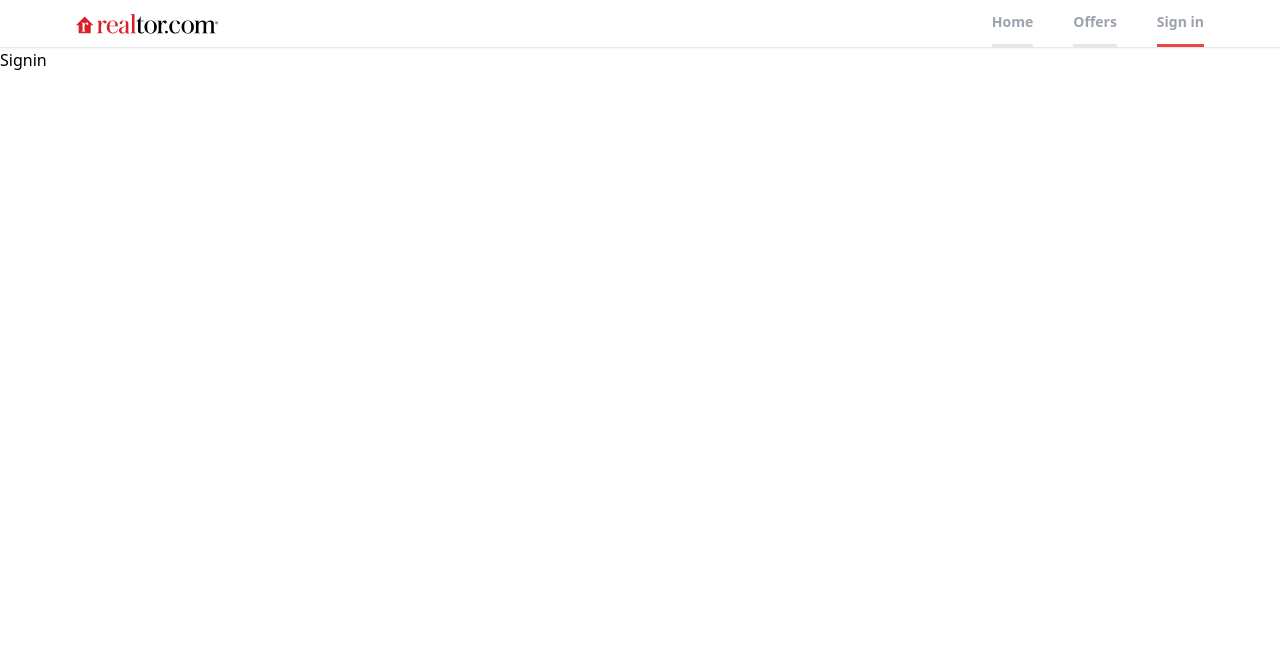
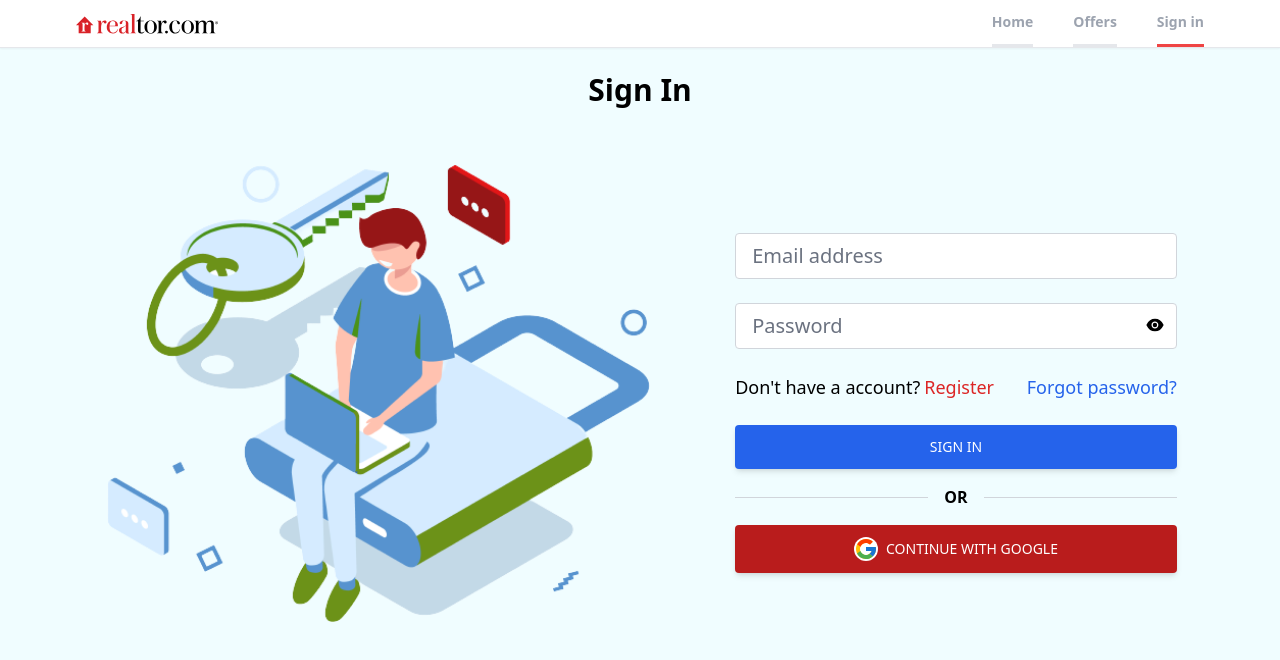
Before and after one commit to morteza06/Realtor-clone-react, a React (Create React App) app: page /sign-in in a window 1280 px wide. Shown: the top 660 px of the page. Built offline with nearby package versions, Linux system fonts and the light colour scheme.

Commit message:
Create Sign in, Sign up and Forgot password pages and oauth component

```diff
--- /dev/null
+++ b/src/components/OAuth.jsx
@@ -0,0 +1,23 @@
+import { FcGoogle } from 'react-icons/fc';
+const OAuth = () => {
+  return (
+    <button className='flex  items-center
+            justify-center w-full bg-red-700
+            text-white px-7 py-3 uppercase
+            text-sm font-medium
+            hover:bg-red-800
+            active:bg-red-900
+            shadow-md hover:shadow-lg
+            active:shadow-lg
+            transition
+            duration-150
+            ease-in-out rounded'>
+        <FcGoogle className='text-2xl
+            bg-white rounded-full mr-2'
+        />
+        Continue with Google
+    </button>
+  )
+}
+
+export default OAuth
--- a/src/index.css
+++ b/src/index.css
@@ -2,6 +2,6 @@
 @tailwind components;
 @tailwind utilities;
 
-/* body {
+body {
     background-color: rgb(240, 253, 255);
-} */
+}
--- a/src/pages/ForgotPassword.jsx
+++ b/src/pages/ForgotPassword.jsx
@@ -1,67 +1,66 @@
-// import { Login } from '../assets';
-// import { useState } from 'react';
-// import { Link } from 'react-router-dom';
-// import OAuth from '../components/OAuth';
+import { Login } from '../assets';
+import { useState } from 'react';
+import { Link } from 'react-router-dom';
+import OAuth from '../components/OAuth';
 
 
 const ForgotPassword = () => {
-    // const [email, setEmail] = useState("");
-    // function onChange(e){
-    //   setEmail(e.target.id);
-    // }
+    const [email, setEmail] = useState("");
+    function onChange(e){
+      setEmail(e.target.id);
+    }
     return (
-      <div>ForgetPassword</div>
-      // <section>
-      //   <h1 className='text-3xl text-center mt-6 font-bold'>Forgot Password</h1>
-      //   <div className='flex justify-center flex-wrap
-      //               items-center px-6 py-12 max-w-6xl mx-auto
-      //                '>
-      //     <div className='md:w-[67%] lg:w-[50%] mb-12 md:mb-6'>
-      //       <img src={Login} alt="Key" className='w-full' />
-      //     </div>
-      //     <div className='w-full md:w-[67%] lg:w-[40%] lg:ml-20'>
-      //       <form >
-      //         <input
-      //           type="email" id='email'
-      //           value={email}
-      //           onChange={onChange}
-      //           placeholder='Email address'
-      //           className='mb-6 w-full px-4 py-2 text-xl
-      //            text-gray-700 bg-white border-gray-300 rounded
-      //            transition ease-in-out'
-      //         />
+      <section>
+        <h1 className='text-3xl text-center mt-6 font-bold'>Forgot Password</h1>
+        <div className='flex justify-center flex-wrap
+                    items-center px-6 py-12 max-w-6xl mx-auto
+                     '>
+          <div className='md:w-[67%] lg:w-[50%] mb-12 md:mb-6'>
+            <img src={Login} alt="Key" className='w-full' />
+          </div>
+          <div className='w-full md:w-[67%] lg:w-[40%] lg:ml-20'>
+            <form >
+              <input
+                type="email" id='email'
+                value={email}
+                onChange={onChange}
+                placeholder='Email address'
+                className='mb-6 w-full px-4 py-2 text-xl
+                 text-gray-700 bg-white border-gray-300 rounded
+                 transition ease-in-out'
+              />
 
-      //         <div className='flex justify-between
-      //         whitespace-nowarp text-sm
-      //         sm:text-lg'>
-      //           <p className='mb-6 '>Don't have a account?
-      //             <Link to="/sign-up"
-      //               className='text-red-600 hover:text-red-700
-      //               transition duration-200 ease-in-out ml-1'>Register</Link>
-      //           </p>
-      //           <p>
-      //             <Link to="/sign-in"
-      //             className='text-blue-600 hover:text-blue-700
-      //             transition duration-200 ease-in-out ml-1'>Sign in instead</Link>
-      //           </p>
-      //         </div>
-      //         <button className='w-full bg-blue-600 text-white px-7 py-3
-      //             text-sm font-medium uppercase rounded shadow-md hover:bg-blue-700
-      //             transition duration-150 ease-in-out hover:shadow-lg active:bg-blue-800'
-      //         type='submit'>send reset password</button>
-      //         <div className='flex my-4 items-center
-      //             before:border-t before:flex-1
-      //             before:border-gray-300
-      //             after:border-t after:flex-1
-      //             after:border-gray-300'>
-      //           <p className='text-center
-      //           font-semibold mx-4 '>OR</p>
-      //         </div>
-      //         <OAuth />
-      //       </form>
-      //     </div>
-      //   </div>
-      // </section>
+              <div className='flex justify-between
+              whitespace-nowarp text-sm
+              sm:text-lg'>
+                <p className='mb-6 '>Don't have a account?
+                  <Link to="/sign-up"
+                    className='text-red-600 hover:text-red-700
+                    transition duration-200 ease-in-out ml-1'>Register</Link>
+                </p>
+                <p>
+                  <Link to="/sign-in"
+                  className='text-blue-600 hover:text-blue-700
+                  transition duration-200 ease-in-out ml-1'>Sign in instead</Link>
+                </p>
+              </div>
+              <button className='w-full bg-blue-600 text-white px-7 py-3
+                  text-sm font-medium uppercase rounded shadow-md hover:bg-blue-700
+                  transition duration-150 ease-in-out hover:shadow-lg active:bg-blue-800'
+              type='submit'>send reset password</button>
+              <div className='flex my-4 items-center
+                  before:border-t before:flex-1
+                  before:border-gray-300
+                  after:border-t after:flex-1
+                  after:border-gray-300'>
+                <p className='text-center
+                font-semibold mx-4 '>OR</p>
+              </div>
+              <OAuth />
+            </form>
+          </div>
+        </div>
+      </section>
     )
 }
 
--- a/src/pages/Signin.jsx
+++ b/src/pages/Signin.jsx
@@ -1,95 +1,94 @@
-// import { Login } from '../assets';
-// import { useState } from 'react';
-// import {AiFillEyeInvisible, AiFillEye } from 'react-icons/ai';
-// import { Link } from 'react-router-dom';
-// import OAuth from '../components/OAuth';
+import { Login } from '../assets';
+import { useState } from 'react';
+import {AiFillEyeInvisible, AiFillEye } from 'react-icons/ai';
+import { Link } from 'react-router-dom';
+import OAuth from '../components/OAuth';
 
 const Signin = () => {
-  // const [showPassword, setShowPassword] = useState(false);
-  // const [formData, setFormData] = useState({
-  //   email:"",
-  //   password:""
-  // });
-  // const { email, password } = formData;
-  // function onChange(e){
-  //   // console.log(e.target.value);
-  //   setFormData((prevState)=>({
-  //     ...prevState,
-  //     [e.target.id]: e.target.value,
-  //   }))
-  // }
+  const [showPassword, setShowPassword] = useState(false);
+  const [formData, setFormData] = useState({
+    email:"",
+    password:""
+  });
+  const { email, password } = formData;
+  function onChange(e){
+    // console.log(e.target.value);
+    setFormData((prevState)=>({
+      ...prevState,
+      [e.target.id]: e.target.value,
+    }))
+  }
   return (
-    <div>Signin</div>
-    // <section>
-    //   <h1 className='text-3xl text-center mt-6 font-bold'>Sign In</h1>
-    //   <div className='flex justify-center flex-wrap
-    //               items-center px-6 py-12 max-w-6xl mx-auto
-    //                '>
-    //     <div className='md:w-[67%] lg:w-[50%] mb-12 md:mb-6'>
-    //       <img src={Login} alt="Key" className='w-full' />
-    //     </div>
-    //     <div className='w-full md:w-[67%] lg:w-[40%] lg:ml-20'>
-    //       <form >
-    //         <input
-    //           type="email" id='email'
-    //           value={email}
-    //           onChange={onChange}
-    //           placeholder='Email address'
-    //           className='mb-6 w-full px-4 py-2 text-xl
-    //            text-gray-700 bg-white border-gray-300 rounded
-    //            transition ease-in-out'
-    //         />
-    //         <div className='relative mb-6'>
-    //           <input
-    //             type={showPassword ? "text" : "password"}
-    //             id='password'
-    //             value={password}
-    //             onChange={onChange}
-    //             placeholder='Password'
-    //             className='w-full px-4 py-2 text-xl
-    //             text-gray-700 bg-white border-gray-300 rounded
-    //             transition ease-in-out'
-    //           />
-    //           {showPassword ? (
-    //             <AiFillEyeInvisible className='absolute right-3 top-3 text-xl cursor-pointer'
-    //             onClick={() => setShowPassword((prevState) => !prevState)}/>
-    //             ) : (
-    //             <AiFillEye className='absolute right-3 top-3 text-xl cursor-pointer'
-    //               onClick={() => setShowPassword((prevState) => !prevState)}/>
-    //             )
-    //           }
-    //         </div>
-    //         <div className='flex justify-between
-    //         whitespace-nowarp text-sm
-    //         sm:text-lg'>
-    //           <p className='mb-6 '>Don't have a account?
-    //             <Link to="/sign-up"
-    //               className='text-red-600 hover:text-red-700
-    //               transition duration-200 ease-in-out ml-1'>Register</Link>
-    //           </p>
-    //           <p>
-    //             <Link to="/forgot-password"
-    //             className='text-blue-600 hover:text-blue-700
-    //             transition duration-200 ease-in-out ml-1'>Forgot password?</Link>
-    //           </p>
-    //         </div>
-    //         <button className='w-full bg-blue-600 text-white px-7 py-3
-    //             text-sm font-medium uppercase rounded shadow-md hover:bg-blue-700
-    //             transition duration-150 ease-in-out hover:shadow-lg active:bg-blue-800'
-    //         type='submit'>Sign in</button>
-    //         <div className='flex my-4 items-center
-    //             before:border-t before:flex-1
-    //             before:border-gray-300
-    //             after:border-t after:flex-1
-    //             after:border-gray-300'>
-    //           <p className='text-center
-    //           font-semibold mx-4 '>OR</p>
-    //         </div>
-    //         <OAuth />
-    //       </form>
-    //     </div>
-    //   </div>
-    // </section>
+    <section>
+      <h1 className='text-3xl text-center mt-6 font-bold'>Sign In</h1>
+      <div className='flex justify-center flex-wrap
+                  items-center px-6 py-12 max-w-6xl mx-auto
+                   '>
+        <div className='md:w-[67%] lg:w-[50%] mb-12 md:mb-6'>
+          <img src={Login} alt="Key" className='w-full' />
+        </div>
+        <div className='w-full md:w-[67%] lg:w-[40%] lg:ml-20'>
+          <form >
+            <input
+              type="email" id='email'
+              value={email}
+              onChange={onChange}
+              placeholder='Email address'
+              className='mb-6 w-full px-4 py-2 text-xl
+               text-gray-700 bg-white border-gray-300 rounded
+               transition ease-in-out'
+            />
+            <div className='relative mb-6'>
+              <input
+                type={showPassword ? "text" : "password"}
+                id='password'
+                value={password}
+                onChange={onChange}
+                placeholder='Password'
+                className='w-full px-4 py-2 text-xl
+                text-gray-700 bg-white border-gray-300 rounded
+                transition ease-in-out'
+              />
+              {showPassword ? (
+                <AiFillEyeInvisible className='absolute right-3 top-3 text-xl cursor-pointer'
+                onClick={() => setShowPassword((prevState) => !prevState)}/>
+                ) : (
+                <AiFillEye className='absolute right-3 top-3 text-xl cursor-pointer'
+                  onClick={() => setShowPassword((prevState) => !prevState)}/>
+                )
+              }
+            </div>
+            <div className='flex justify-between
+            whitespace-nowarp text-sm
+            sm:text-lg'>
+              <p className='mb-6 '>Don't have a account?
+                <Link to="/sign-up"
+                  className='text-red-600 hover:text-red-700
+                  transition duration-200 ease-in-out ml-1'>Register</Link>
+              </p>
+              <p>
+                <Link to="/forgot-password"
+                className='text-blue-600 hover:text-blue-700
+                transition duration-200 ease-in-out ml-1'>Forgot password?</Link>
+              </p>
+            </div>
+            <button className='w-full bg-blue-600 text-white px-7 py-3
+                text-sm font-medium uppercase rounded shadow-md hover:bg-blue-700
+                transition duration-150 ease-in-out hover:shadow-lg active:bg-blue-800'
+            type='submit'>Sign in</button>
+            <div className='flex my-4 items-center
+                before:border-t before:flex-1
+                before:border-gray-300
+                after:border-t after:flex-1
+                after:border-gray-300'>
+              <p className='text-center
+              font-semibold mx-4 '>OR</p>
+            </div>
+            <OAuth />
+          </form>
+        </div>
+      </div>
+    </section>
   )
 }
 
--- a/src/pages/Signup.jsx
+++ b/src/pages/Signup.jsx
@@ -1,105 +1,104 @@
-// import { Login } from '../assets';
-// import { useState } from 'react';
-// import {AiFillEyeInvisible, AiFillEye } from 'react-icons/ai';
-// import { Link } from 'react-router-dom';
-// import OAuth from '../components/OAuth';
+import { Login } from '../assets';
+import { useState } from 'react';
+import {AiFillEyeInvisible, AiFillEye } from 'react-icons/ai';
+import { Link } from 'react-router-dom';
+import OAuth from '../components/OAuth';
 
 const Signup = () => {
-  // const [showPassword, setShowPassword] = useState(false);
-  // const [formData, setFormData] = useState({
-  //   name:"",
-  //   email:"",
-  //   password:""
-  // });
-  // const { name, email, password } = formData;
-  // function onChange(e){
-  //   // console.log(e.target.value);
-  //   setFormData((prevState)=>({
-  //     ...prevState,
-  //     [e.target.id]: e.target.value,
-  //   }))
-  // }
+  const [showPassword, setShowPassword] = useState(false);
+  const [formData, setFormData] = useState({
+    name:"",
+    email:"",
+    password:""
+  });
+  const { name, email, password } = formData;
+  function onChange(e){
+    // console.log(e.target.value);
+    setFormData((prevState)=>({
+      ...prevState,
+      [e.target.id]: e.target.value,
+    }))
+  }
   return (
-    <div>Signup</div>
-    // <section>
-    //   <h1 className='text-3xl text-center mt-6 font-bold'>Sign Up</h1>
-    //   <div className='flex justify-center flex-wrap
-    //               items-center px-6 py-12 max-w-6xl mx-auto
-    //                '>
-    //     <div className='md:w-[67%] lg:w-[50%] mb-12 md:mb-6'>
-    //       <img src={Login} alt="Key" className='w-full' />
-    //     </div>
-    //     <div className='w-full md:w-[67%] lg:w-[40%] lg:ml-20'>
-    //       <form >
-    //         <input
-    //             type="text" id='name'
-    //             value={name}
-    //             onChange={onChange}
-    //             placeholder='Full name'
-    //             className='mb-6 w-full px-4 py-2 text-xl
-    //             text-gray-700 bg-white border-gray-300 rounded
-    //             transition ease-in-out'
-    //           />
-    //         <input
-    //           type="email" id='email'
-    //           value={email}
-    //           onChange={onChange}
-    //           placeholder='Email address'
-    //           className='mb-6 w-full px-4 py-2 text-xl
-    //            text-gray-700 bg-white border-gray-300 rounded
-    //            transition ease-in-out'
-    //         />
-    //         <div className='relative mb-6'>
-    //           <input
-    //             type={showPassword ? "text" : "password"}
-    //             id='password'
-    //             value={password}
-    //             onChange={onChange}
-    //             placeholder='Password'
-    //             className='w-full px-4 py-2 text-xl
-    //             text-gray-700 bg-white border-gray-300 rounded
-    //             transition ease-in-out'
-    //           />
-    //           {showPassword ? (
-    //             <AiFillEyeInvisible className='absolute right-3 top-3 text-xl cursor-pointer'
-    //             onClick={() => setShowPassword((prevState) => !prevState)}/>
-    //             ) : (
-    //             <AiFillEye className='absolute right-3 top-3 text-xl cursor-pointer'
-    //               onClick={() => setShowPassword((prevState) => !prevState)}/>
-    //             )
-    //           }
-    //         </div>
-    //         <div className='flex justify-between
-    //         whitespace-nowarp text-sm
-    //         sm:text-lg'>
-    //           <p className='mb-6 '>Have a account?
-    //             <Link to="/sign-in"
-    //               className='text-red-600 hover:text-red-700
-    //               transition duration-200 ease-in-out ml-1'>Sign in</Link>
-    //           </p>
-    //           <p>
-    //             <Link to="/forgot-password"
-    //             className='text-blue-600 hover:text-blue-700
-    //             transition duration-200 ease-in-out ml-1'>Forgot password?</Link>
-    //           </p>
-    //         </div>
-    //         <button className='w-full bg-blue-600 text-white px-7 py-3
-    //             text-sm font-medium uppercase rounded shadow-md hover:bg-blue-700
-    //             transition duration-150 ease-in-out hover:shadow-lg active:bg-blue-800'
-    //         type='submit'>Sign up</button>
-    //         <div className='flex my-4 items-center
-    //             before:border-t before:flex-1
-    //             before:border-gray-300
-    //             after:border-t after:flex-1
-    //             after:border-gray-300'>
-    //           <p className='text-center
-    //           font-semibold mx-4 '>OR</p>
-    //         </div>
-    //         <OAuth />
-    //       </form>
-    //     </div>
-    //   </div>
-    // </section>
+    <section>
+      <h1 className='text-3xl text-center mt-6 font-bold'>Sign Up</h1>
+      <div className='flex justify-center flex-wrap
+                  items-center px-6 py-12 max-w-6xl mx-auto
+                   '>
+        <div className='md:w-[67%] lg:w-[50%] mb-12 md:mb-6'>
+          <img src={Login} alt="Key" className='w-full' />
+        </div>
+        <div className='w-full md:w-[67%] lg:w-[40%] lg:ml-20'>
+          <form >
+            <input
+                type="text" id='name'
+                value={name}
+                onChange={onChange}
+                placeholder='Full name'
+                className='mb-6 w-full px-4 py-2 text-xl
+                text-gray-700 bg-white border-gray-300 rounded
+                transition ease-in-out'
+              />
+            <input
+              type="email" id='email'
+              value={email}
+              onChange={onChange}
+              placeholder='Email address'
+              className='mb-6 w-full px-4 py-2 text-xl
+               text-gray-700 bg-white border-gray-300 rounded
+               transition ease-in-out'
+            />
+            <div className='relative mb-6'>
+              <input
+                type={showPassword ? "text" : "password"}
+                id='password'
+                value={password}
+                onChange={onChange}
+                placeholder='Password'
+                className='w-full px-4 py-2 text-xl
+                text-gray-700 bg-white border-gray-300 rounded
+                transition ease-in-out'
+              />
+              {showPassword ? (
+                <AiFillEyeInvisible className='absolute right-3 top-3 text-xl cursor-pointer'
+                onClick={() => setShowPassword((prevState) => !prevState)}/>
+                ) : (
+                <AiFillEye className='absolute right-3 top-3 text-xl cursor-pointer'
+                  onClick={() => setShowPassword((prevState) => !prevState)}/>
+                )
+              }
+            </div>
+            <div className='flex justify-between
+            whitespace-nowarp text-sm
+            sm:text-lg'>
+              <p className='mb-6 '>Have a account?
+                <Link to="/sign-in"
+                  className='text-red-600 hover:text-red-700
+                  transition duration-200 ease-in-out ml-1'>Sign in</Link>
+              </p>
+              <p>
+                <Link to="/forgot-password"
+                className='text-blue-600 hover:text-blue-700
+                transition duration-200 ease-in-out ml-1'>Forgot password?</Link>
+              </p>
+            </div>
+            <button className='w-full bg-blue-600 text-white px-7 py-3
+                text-sm font-medium uppercase rounded shadow-md hover:bg-blue-700
+                transition duration-150 ease-in-out hover:shadow-lg active:bg-blue-800'
+            type='submit'>Sign up</button>
+            <div className='flex my-4 items-center
+                before:border-t before:flex-1
+                before:border-gray-300
+                after:border-t after:flex-1
+                after:border-gray-300'>
+              <p className='text-center
+              font-semibold mx-4 '>OR</p>
+            </div>
+            <OAuth />
+          </form>
+        </div>
+      </div>
+    </section>
   )
 }
 
```
